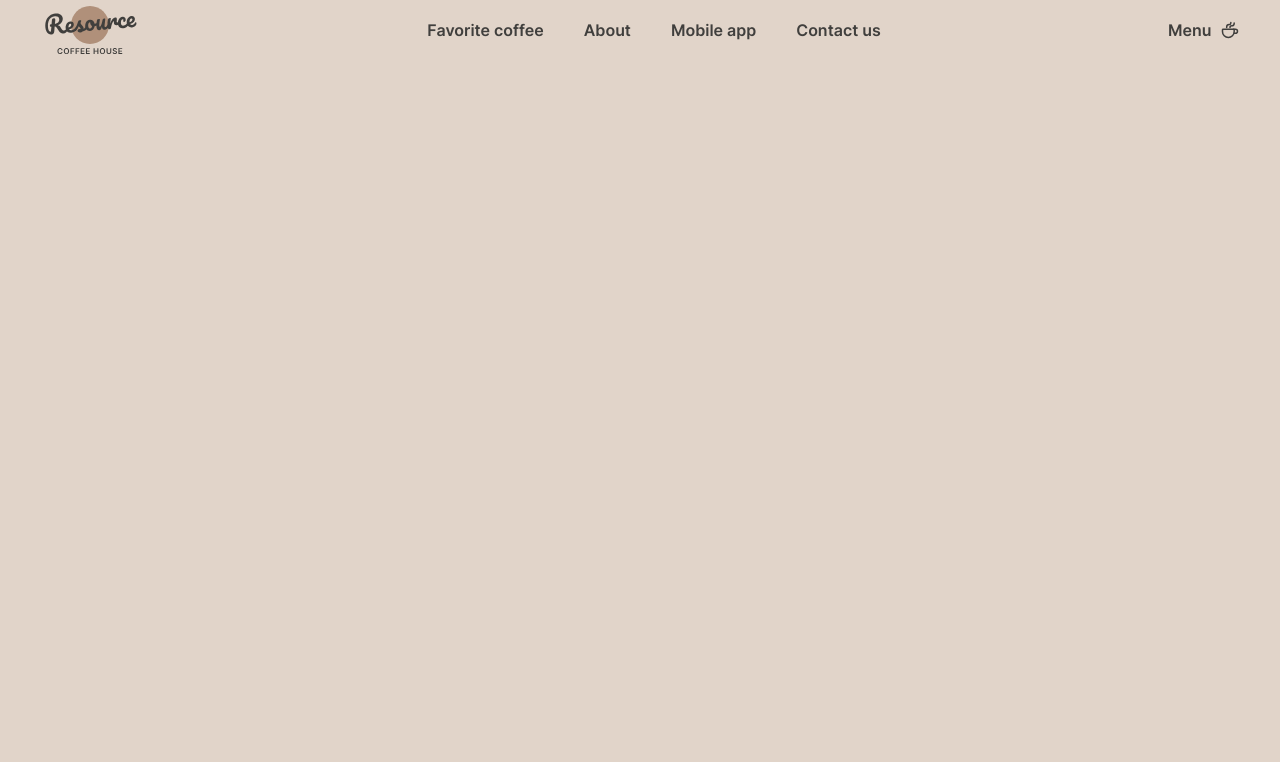
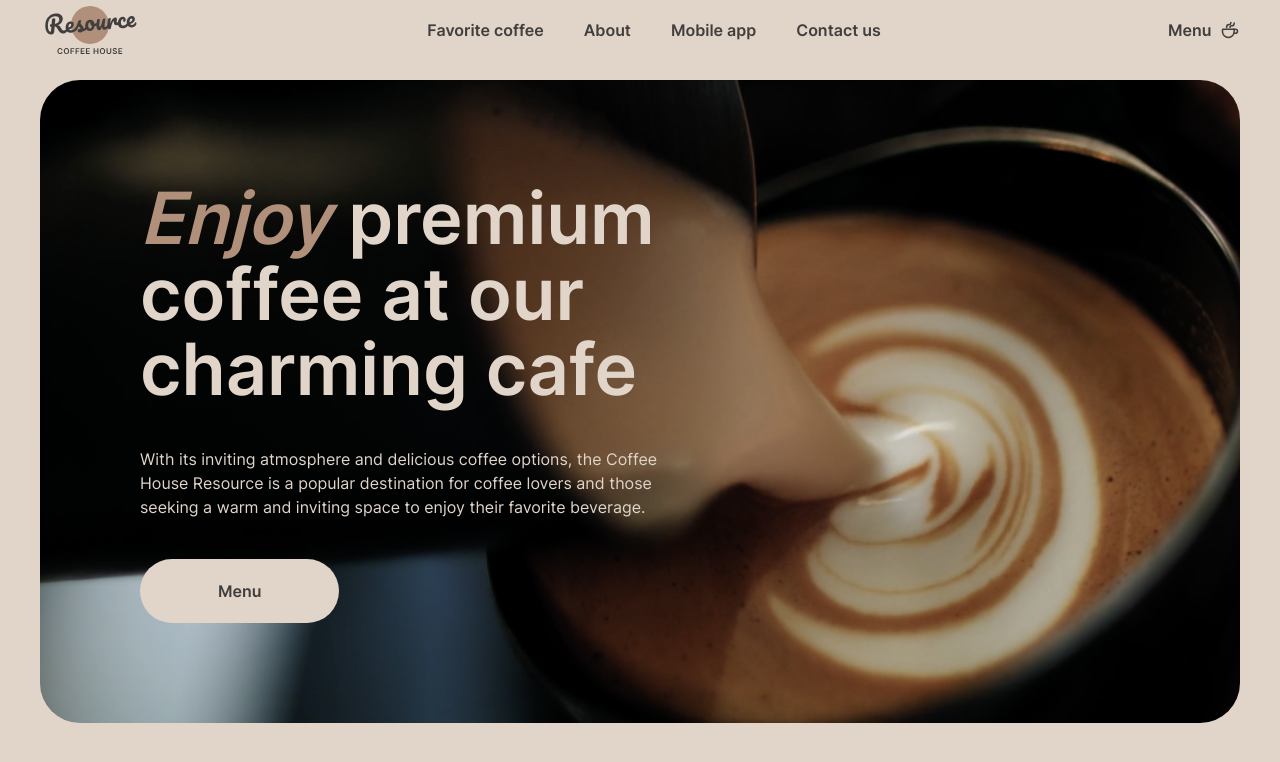
Before and after one commit to Suficks/Coffee-House, a React (Create React App) app in the folder app/: page / in a window 1280 px wide. Shown: the top 762 px of the page. Built offline with nearby package versions, Linux system fonts and the light colour scheme.

Commit message:
feat: add Enjoy section

```diff
--- a/app/src/App/App.jsx
+++ b/app/src/App/App.jsx
@@ -1,10 +1,12 @@
 import './app.scss';
 import Header from '../Components/Header/Header'
+import Enjoy from '../Components/Enjoy/Enjoy';
 
 const App = () => {
   return (
     <div className="wrapper">
       <Header />
+      <Enjoy />
     </div>
   );
 }
--- a/app/src/Styles/global.scss
+++ b/app/src/Styles/global.scss
@@ -3,6 +3,10 @@
 html {
   scroll-behavior: smooth;
   background-color: $color-light;
+}
+
+body {
+  margin: 0;
 }
 
 a {
@@ -14,3 +18,7 @@ a {
 li {
   list-style: none
 }
+
+button {
+  cursor: pointer;
+}
--- /dev/null
+++ b/app/src/components/Enjoy/Enjoy.jsx
@@ -0,0 +1,15 @@
+import './enjoy.scss'
+
+const Enjoy = () => {
+  return (
+    <section className="enjoy">
+      <div className="text__wrap">
+        <h1 className="title"><span className="italic">Enjoy</span> premium coffee at our charming cafe</h1>
+        <h2 className="subtitle">With its inviting atmosphere and delicious coffee options, the Coffee House Resource is a popular destination for coffee lovers and those seeking a warm and inviting space to enjoy their favorite beverage.</h2>
+      </div>
+      <button className="button">Menu</button>
+    </section>
+  )
+}
+
+export default Enjoy
--- /dev/null
+++ b/app/src/components/Enjoy/enjoy.scss
@@ -0,0 +1,67 @@
+@import '../../Styles';
+
+.enjoy {
+  background: url('../../Assets/main.png') no-repeat;
+  border-radius: 40px;
+  padding: 100px;
+
+  .text__wrap {
+    max-width: 530px;
+  }
+
+  .title {
+    margin: 0 0 40px;
+
+    @include inter (72px, 600, 75.6px);
+    color: $color-light;
+  }
+
+  .italic {
+    font-style: italic;
+    color: $color-brown;
+  }
+
+  .subtitle {
+    margin: 0 0 40px;
+
+    @include inter (16px, 400, 24px);
+    color: $color-light;
+  }
+
+  .button {
+    position: relative;
+    padding: 20px 78px;
+
+    background-color: $color-light;
+    border-radius: 100px;
+    border: none;
+
+    @include inter (16px, 600, 24px);
+    color: $color-dark;
+
+    transition: 0.6s ease;
+
+    &:after {
+      position: absolute;
+      top: 50%;
+      left: 58%;
+      transform: translateY(-50%);
+
+      width: 20px;
+      height: 20px;
+      content: '';
+
+      opacity: 0;
+      transition: 0.6s ease;
+      background: url('../../Assets/cup.svg') no-repeat;
+    }
+
+    &:hover {
+      padding: 20px 92px 20px 64px;
+    }
+
+    &:hover:after {
+      opacity: 1;
+    }
+  }
+}
--- a/app/src/components/Header/Header.scss
+++ b/app/src/components/Header/Header.scss
@@ -1,9 +1,10 @@
-@import '../../Styles/';
+@import '../../Styles';
 
 .header__wrapper {
   display: flex;
   align-items: center;
   justify-content: space-between;
+  margin-bottom: 20px;
 
   @include inter (16px, 600, 24px);
   color: $color-dark;
@@ -36,7 +37,6 @@
 
     @include inter (16px, 600, 24px);
     color: $color-dark;
-    cursor: pointer;
   }
 
   .button::after,
```
Also changed, not shown: app/src/Assets/main.png (added).
